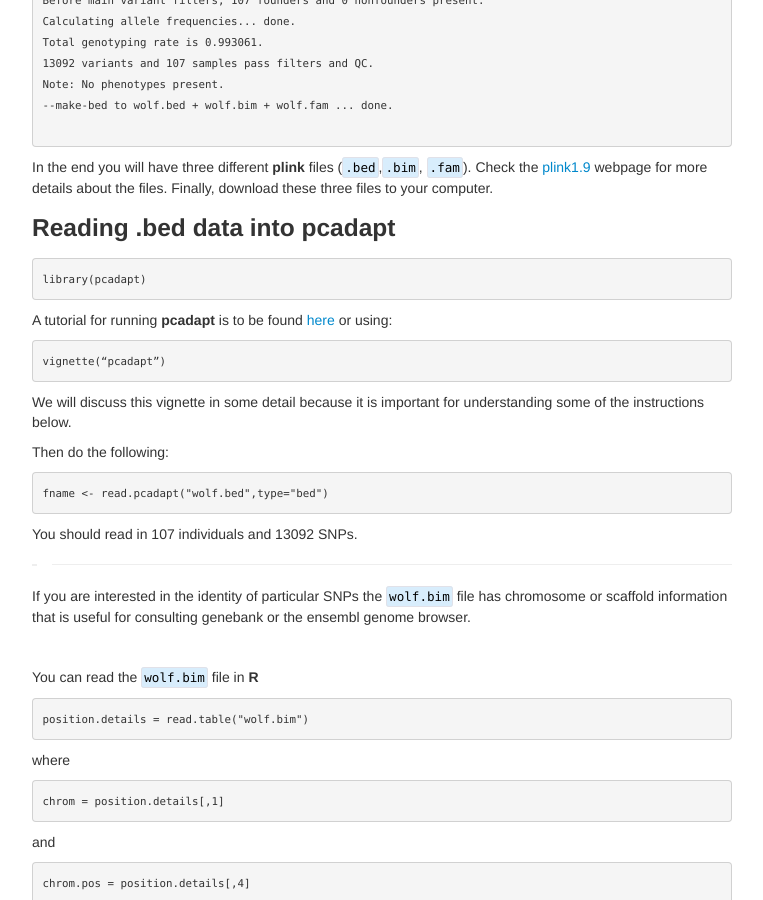
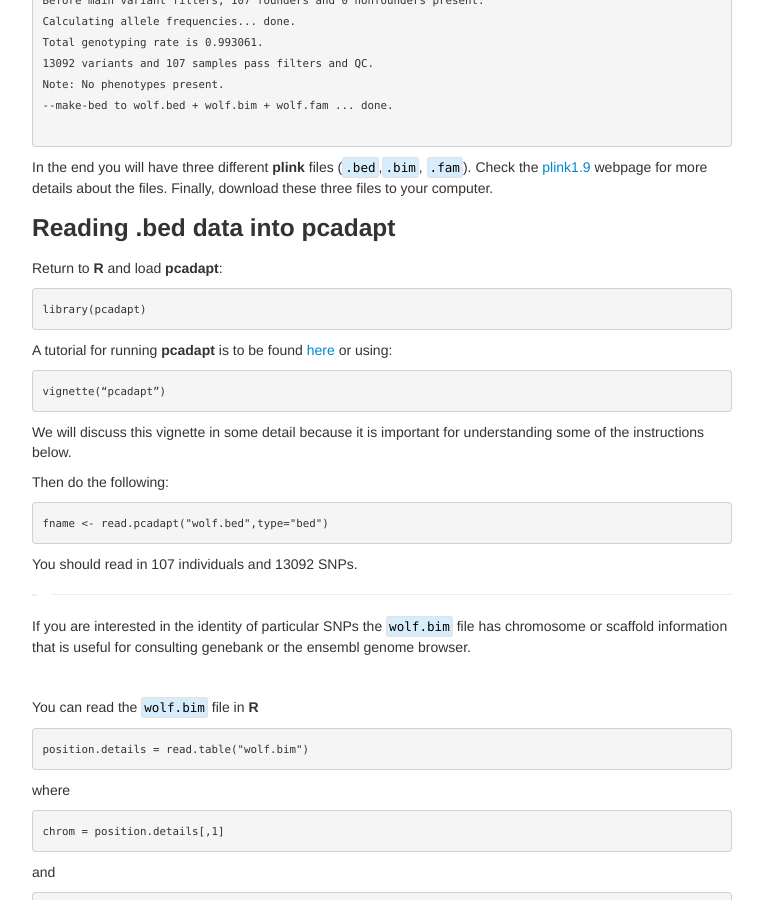
Before and after one commit to ritarasteiro/FieldCourse, a Jekyll site: the page built from pages/PCAdapt_practical.md, in a window 1280 px wide and 900 px high, scrolled down 1332 px. Shown: the whole window, without its empty margins (258-1021 px from the left). Built offline with Jekyll 4.4.1, drawn with Linux system fonts in a browser that asks for light colours.

Commit message:
Update PCAdapt_practical.md

````diff
--- a/pages/PCAdapt_practical.md
+++ b/pages/PCAdapt_practical.md
@@ -74,6 +74,8 @@ In the end you will have three different **plink** files (```.bed```,```.bim```,
 
 
 ### Reading .bed data into pcadapt
+Return to **R**  and load **pcadapt**:
+
 ```R
 library(pcadapt)
 ```
````
